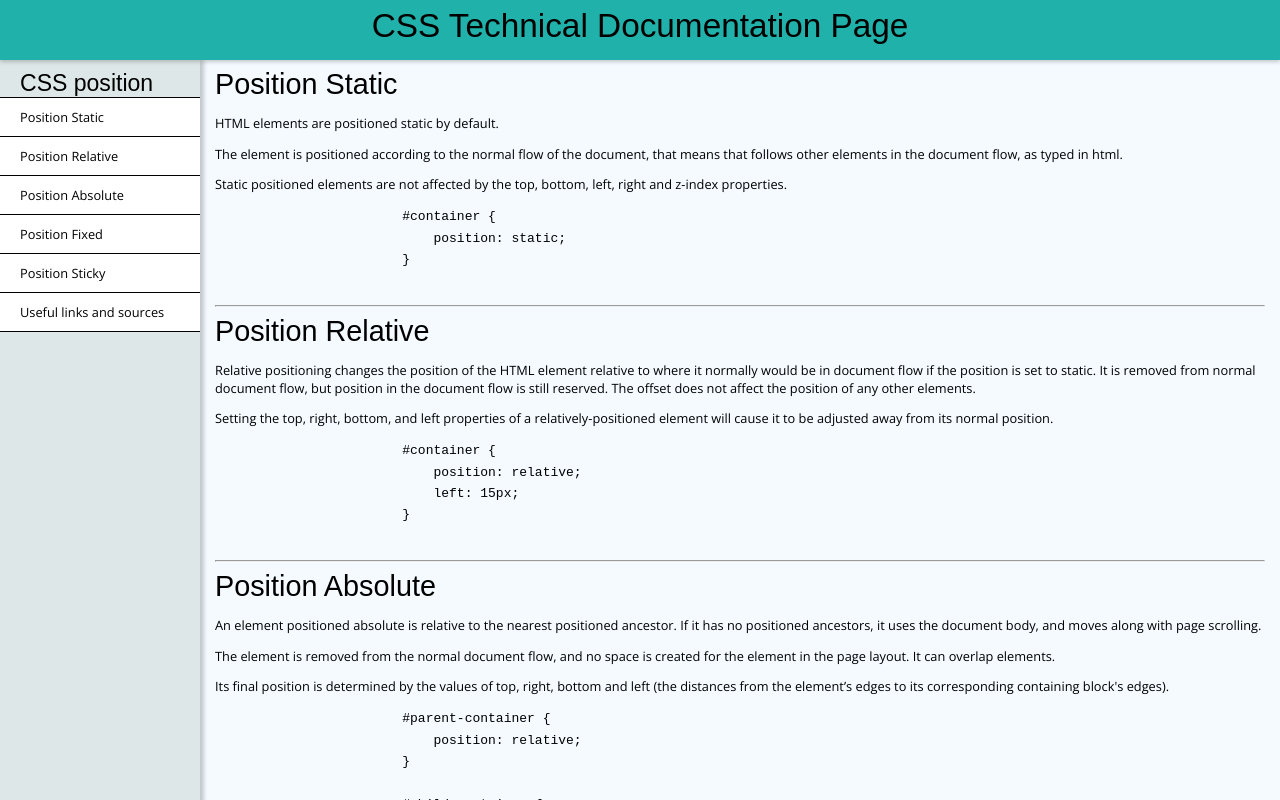
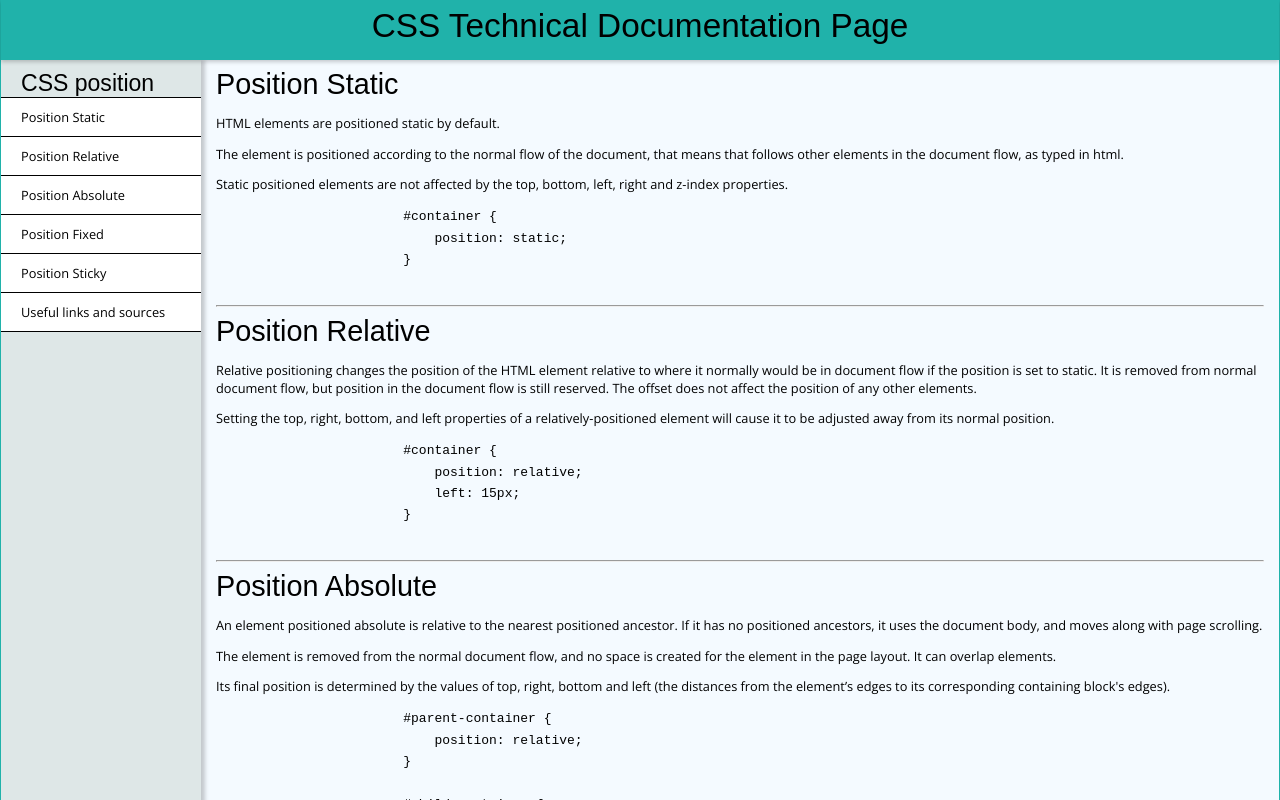
Before and after one commit to PavlinaPs/Project4-Technical-Documentation-Page, a plain HTML site: page index.html in a window 1280 px wide. Drawn offline with nearby package versions, Linux system fonts and the light colour scheme; a web font is replaced by a local one.

Commit message:
added margin and border for big screens

```diff
--- a/Styles.css
+++ b/Styles.css
@@ -5,12 +5,17 @@
 html, body {
     margin: 0;
     height: 100%;
+    max-width: 1440px;
+    margin-right: auto;
+    margin-left: auto;
 }
 
 .wrapper-div {
     display: flex;
     flex-direction: column;
     height: 100%;
+    border-left: 1px solid lightseagreen;
+    border-right: 1px solid lightseagreen;
 }
 
 #header {
```
